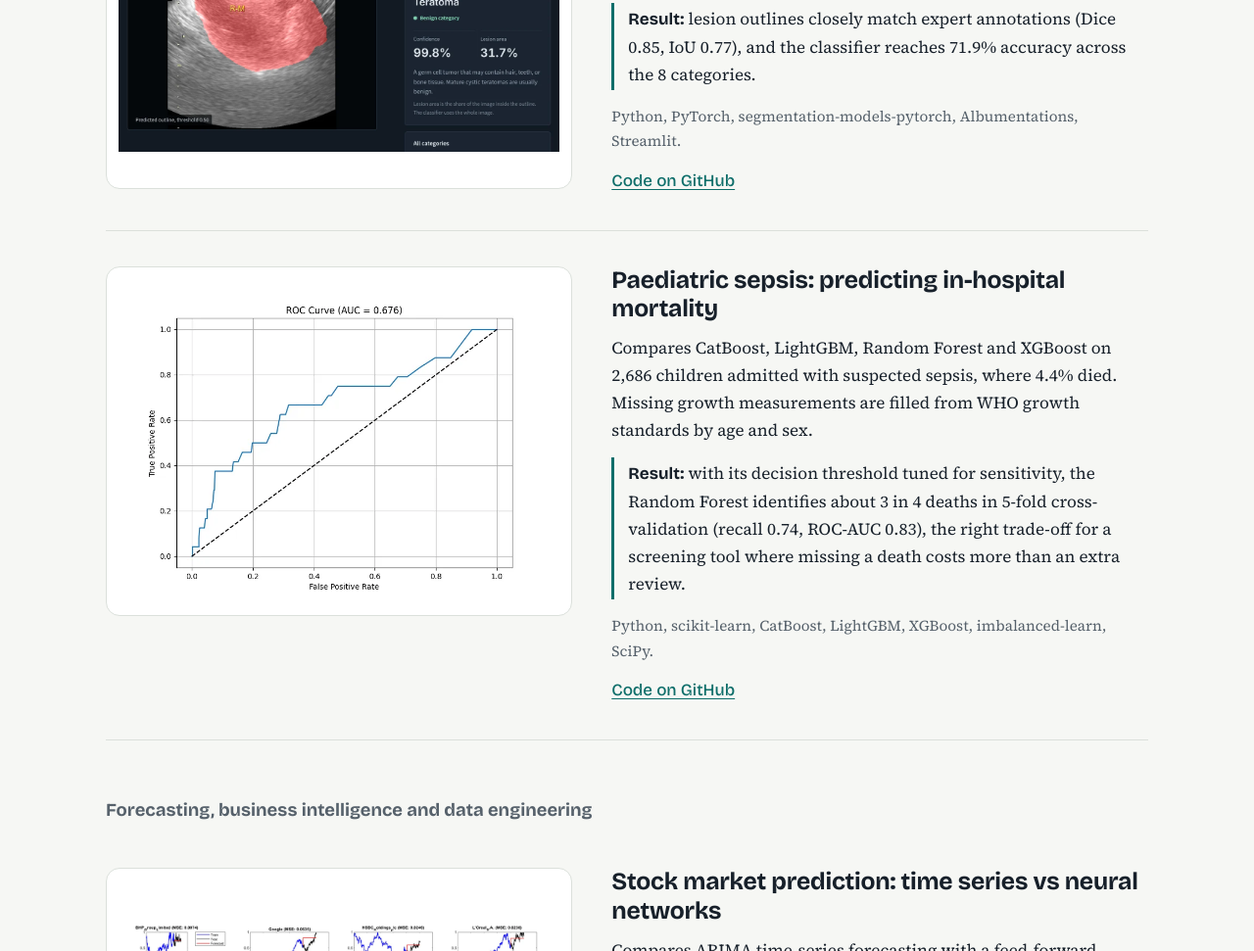
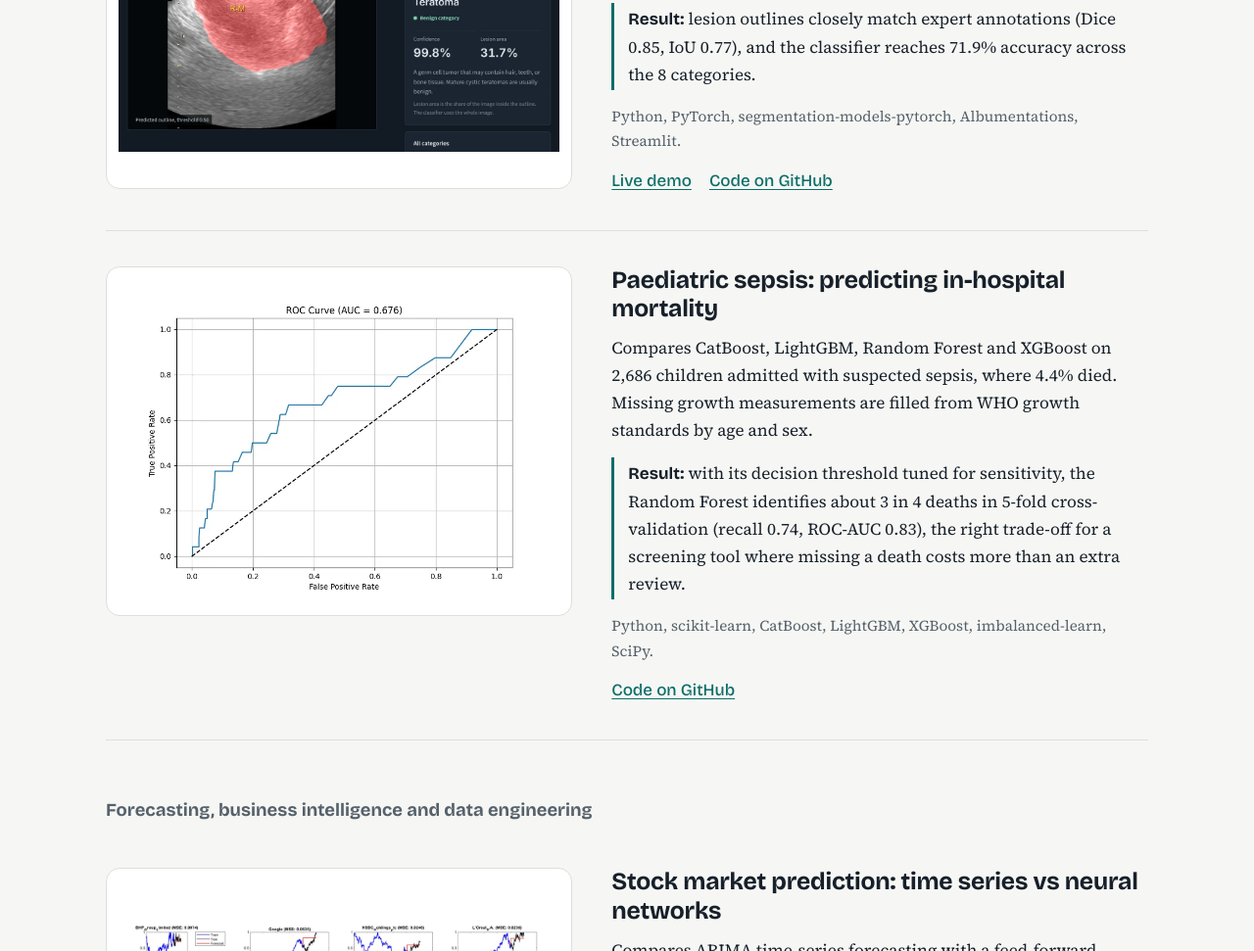
Before and after one commit to Betelhemgetachew/Betelhemgetachew.github.io, a plain HTML site: page index.html in a window 1280 px wide. Shown: the part 1526-2497 px from the top of the page at 98% size. Drawn offline with nearby package versions, Linux system fonts and the light colour scheme.

Commit message:
Link the ovarian app live demo

```diff
--- a/index.html
+++ b/index.html
@@ -212,7 +212,7 @@
             <p>A U-Net outlines the lesion and a ResNet18 classifies the image into 8 categories, trained on 1,469 ultrasound images from the MMOTU dataset and served in a Streamlit app.</p>
             <p class="finding"><strong>Result:</strong> lesion outlines closely match expert annotations (Dice 0.85, IoU 0.77), and the classifier reaches 71.9% accuracy across the 8 categories.</p>
             <p class="tools">Python, PyTorch, segmentation-models-pytorch, Albumentations, Streamlit.</p>
-            <div class="links"><a href="https://github.com/Betelhemgetachew/Ovarian-Tumor-Segmentation-and-Classification-from-Ultrasound-Images">Code on GitHub</a></div>
+            <div class="links"><a href="https://mmotu-ovarian-diagnosis-gsirjjruq2meykdusnwuj5.streamlit.app/" title="Free hosting: the first load can take up to a minute">Live demo</a><a href="https://github.com/Betelhemgetachew/Ovarian-Tumor-Segmentation-and-Classification-from-Ultrasound-Images">Code on GitHub</a></div>
           </div>
         </article>
 
```
